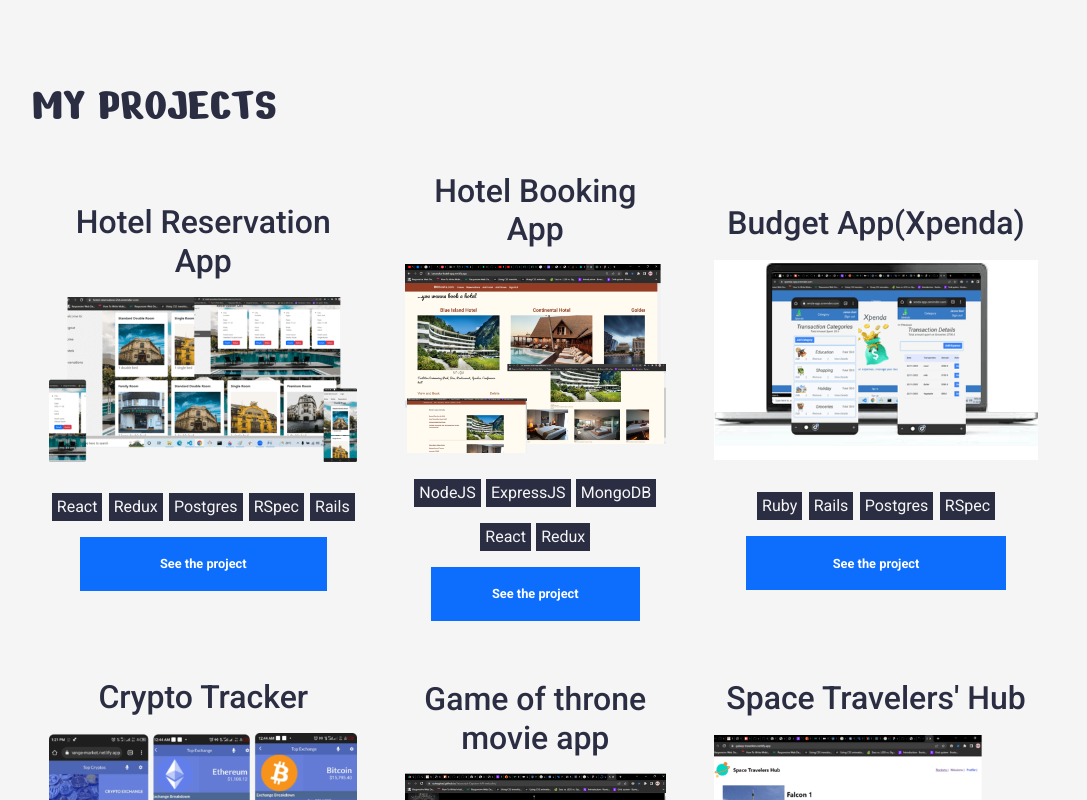
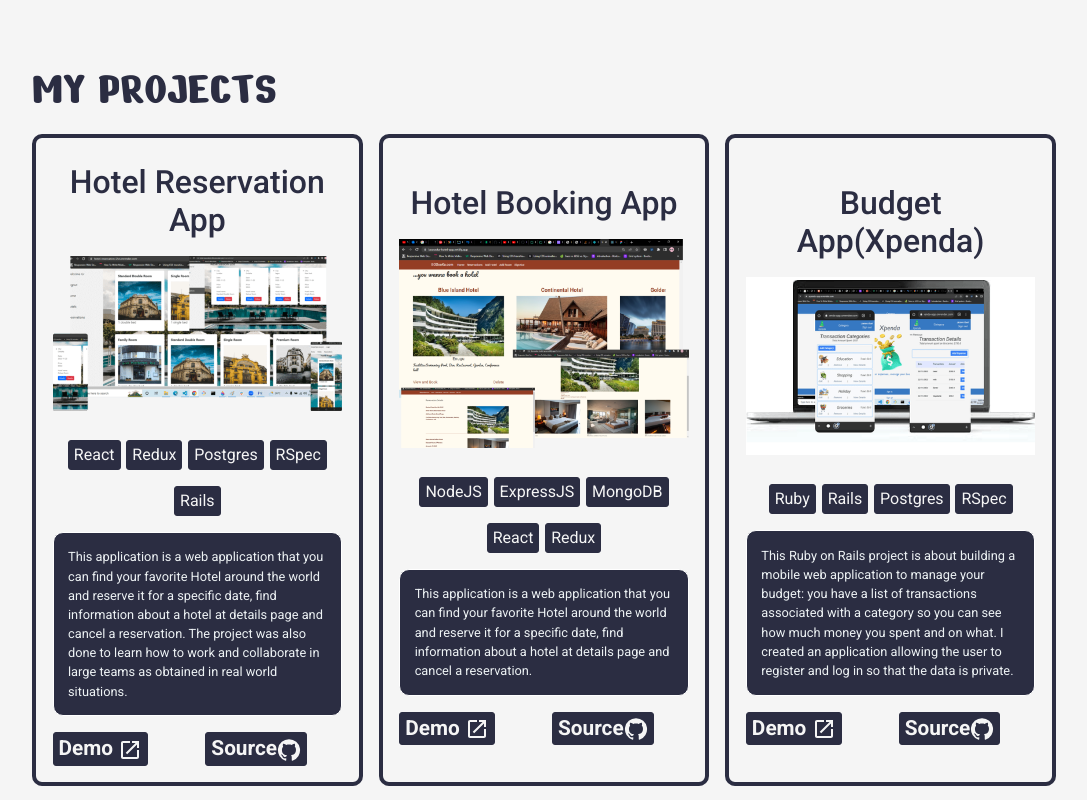
Before and after one commit to udeaghad/my-portfolio, a React (Create React App) app: page / in a window 1280 px wide. Shown: the part 740-1540 px from the top of the page, without its empty margins (96-1183 px from the left). Built offline with nearby package versions, Linux system fonts and the light colour scheme.

Commit message:
Fix responsiveness

```diff
--- a/src/components/MyProject.css
+++ b/src/components/MyProject.css
@@ -116,10 +116,6 @@ a {
   background-image: url("../../public/images/next-icon.png");
 }
 
-/* .about_me_container {
-  position: relative;
-  z-index: 10;
-} */
 
 .about-me-text p {
   background-color: #2b2d42;
@@ -239,7 +235,7 @@ a {
 @media screen and (min-width: 768px) {
   .desktop {
     display: grid;
-    grid-template-columns: auto auto auto;
+    grid-template-columns: 1fr 1fr;
     flex-wrap: wrap;
     gap: 1rem;
   }
@@ -249,9 +245,10 @@ a {
   }
 
   .card_item {
-    border: 0 solid;
+    border: 4px solid #2b2d42;
     padding: 5%;
     transition: transform 1s;
+    border-radius: 10px;
   }
 
   .card_item:hover {
@@ -292,9 +289,24 @@ a {
   .link-btn {
     display: flex;
     flex-direction: row;
+    justify-content: space-evenly;
+    align-items: center;
+    width: 100%;
     gap: 1rem;
-    justify-content: space-around;
-    align-items: center;
+  }
+
+  .link-btn a {
+    width: 50%;
+  }
+
+  .detail-button {
+    font-size: 1.3rem;
+    color: whitesmoke;
+    font-weight: bolder;
+    border: 1px solid #2b2d42;
+    background-color: #2b2d42;
+    padding: 0 5px;
+    border-radius: 3px;
   }
 
   .about_me_container {
@@ -395,9 +407,18 @@ a {
   .angelist-icon {
     width: 40%;
   }
+
+  .project_description p {
+    font-size: 0.8rem;
+  }
 }
 
 @media screen and (min-width: 1024px) {
+  .desktop {
+
+    grid-template-columns: 1fr 1fr 1fr;
+
+  }
   .contact-section {
     padding: 0 15%;
   }
--- a/src/components/MyProjects.js
+++ b/src/components/MyProjects.js
@@ -142,87 +142,43 @@ const MyProjects = ({ projects }) => {
             </div>
             <div className="stack_container">
               {project.stack.map((stack) => (
-                <p className="stack_name" key={stack} style={{ backgroundColor: '#2b2d42' }}>
+                <p
+                  className="stack_name"
+                  key={stack}
+                  style={{ backgroundColor: '#2b2d42', border: '1px solid #2b2d42', borderRadius: '3px' }}
+                >
                   <span>{stack}</span>
                 </p>
               ))}
             </div>
-            <button type="button" onClick={() => handleOpen(project.id)} className="btn-project-details btn btn-primary" style={{ borderRadius: 'unset' }}>
-              See the project
-            </button>
-            <Modal
-              open={open}
-              onClose={handleClose}
-              aria-labelledby="modal-modal-title"
-              aria-describedby="modal-modal-description"
 
-            >
-              <Box className="modal-style" sx={{ bgcolor: 'background.paper', padding: '2%' }}>
-                <button type="button" onClick={handleClose} className="btn btn-primary" style={{ float: 'right', borderRadius: 'unset' }}>X</button>
+            <div className="project_description">
+              <p>{project.description}</p>
+            </div>
+            <div className="link-btn">
 
-                <section className="detail_page">
-                  <div className="detail_container">
-                    <div className="detail_img_container" style={{ margin: '2rem 0' }}>
-                      <img src={projectDetails.image} alt="project" style={{ width: '100%' }} />
-                    </div>
+              <a href={project.demo} target="_blank" rel="noreferrer">
+                <button
+                  type="button"
+                  className="detail-button"
+                >
+                  <span>Demo </span>
+                  <LaunchIcon />
+                </button>
+              </a>
 
-                    <div className="link-btn">
+              <a href={project.source_code} target="_blank" rel="noreferrer">
+                <button
+                  type="button"
+                  className="detail-button"
+                >
 
-                      <a href={projectDetails.demo} target="_blank" rel="noreferrer">
-                        <button
-                          type="button"
-                          className="btn btn-primary"
-                          style={{
-                            width: '100%', borderRadius: 'unset', height: '4rem', fontSize: '2rem', fontWeight: 'bolder',
-                          }}
-                        >
+                  <span>Source</span>
+                  <GitHubIcon />
+                </button>
+              </a>
 
-                          <span style={{ marginRight: '3rem' }}>See  Live </span>
-                          <LaunchIcon />
-                        </button>
-                      </a>
-
-                      <a href={projectDetails.source_code} target="_blank" rel="noreferrer">
-                        <button
-                          type="button"
-                          className="btn btn-primary"
-                          style={{
-                            width: '100%', borderRadius: 'unset', height: '4rem', fontSize: '2rem', fontWeight: 'bolder',
-                          }}
-                        >
-
-                          <span style={{ marginRight: '3rem' }}>See Source</span>
-                          <GitHubIcon />
-                        </button>
-                      </a>
-
-                    </div>
-
-                    <Typography
-                      variant="h3"
-                      component="div"
-                      gutterBottom
-                      sx={{ fontFamily: 'Nerko One', fontWeight: 400, mt: 3 }}
-                    >
-
-                      {projectDetails.name}
-                    </Typography>
-
-                    <div className="stack_container">
-                      {projectDetails.stack && projectDetails.stack.map((stack) => (
-                        <p className="stack_name" key={stack} style={{ backgroundColor: '#2b2d42' }}>
-                          <span>{stack}</span>
-                        </p>
-                      ))}
-                    </div>
-
-                    <div className="project_description">
-                      <p>{projectDetails.description}</p>
-                    </div>
-                  </div>
-                </section>
-              </Box>
-            </Modal>
+            </div>
           </div>
         ))}
       </div>
--- a/src/components/NavBar.js
+++ b/src/components/NavBar.js
@@ -12,8 +12,7 @@ import MenuItem from '@mui/material/MenuItem';
 import RocketLaunchIcon from '@mui/icons-material/RocketLaunch';
 import AccountCircle from '@mui/icons-material/AccountCircle';
 
-const pages = ['Portfolio', 'About', 'Contact'];
-// const settings = ['Profile', 'Account', 'Dashboard', 'Logout'];
+const pages = ['My Projects', 'About', 'Contact'];
 
 const ResponsiveAppBar = () => {
   const [anchorElNav, setAnchorElNav] = React.useState(null);
--- a/src/pages/HomePage.js
+++ b/src/pages/HomePage.js
@@ -8,8 +8,9 @@ import ContactMe from '../components/ContactMe';
 import ResponsiveAppBar from '../components/NavBar';
 
 const HomePage = ({ projects }) => {
-  const desktop = useMediaQuery('(min-width:768px)');
-  const mobile = useMediaQuery('(max-width:768px)');
+  const tablet = useMediaQuery('(max-width:1023px)');
+  const mobile = useMediaQuery('(max-width:767px)');
+  const desktop = useMediaQuery('(min-width:1024px)');
 
   return (
     <>
@@ -34,7 +35,21 @@ const HomePage = ({ projects }) => {
        component="div"
        gutterBottom
        sx={{
-         fontFamily: 'Nerko One', fontWeight: 400, mt: 10, width: '65%',
+         fontFamily: 'Nerko One', fontWeight: 400, mt: 8, width: '65%',
+       }}
+     >
+       Pretty code by an ingenious person
+     </Typography>
+     )}
+
+        {tablet
+     && (
+     <Typography
+       variant="h2"
+       component="div"
+       gutterBottom
+       sx={{
+         fontFamily: 'Nerko One', fontWeight: 400, mt: 8, width: '65%',
        }}
      >
        Pretty code by an ingenious person
```
